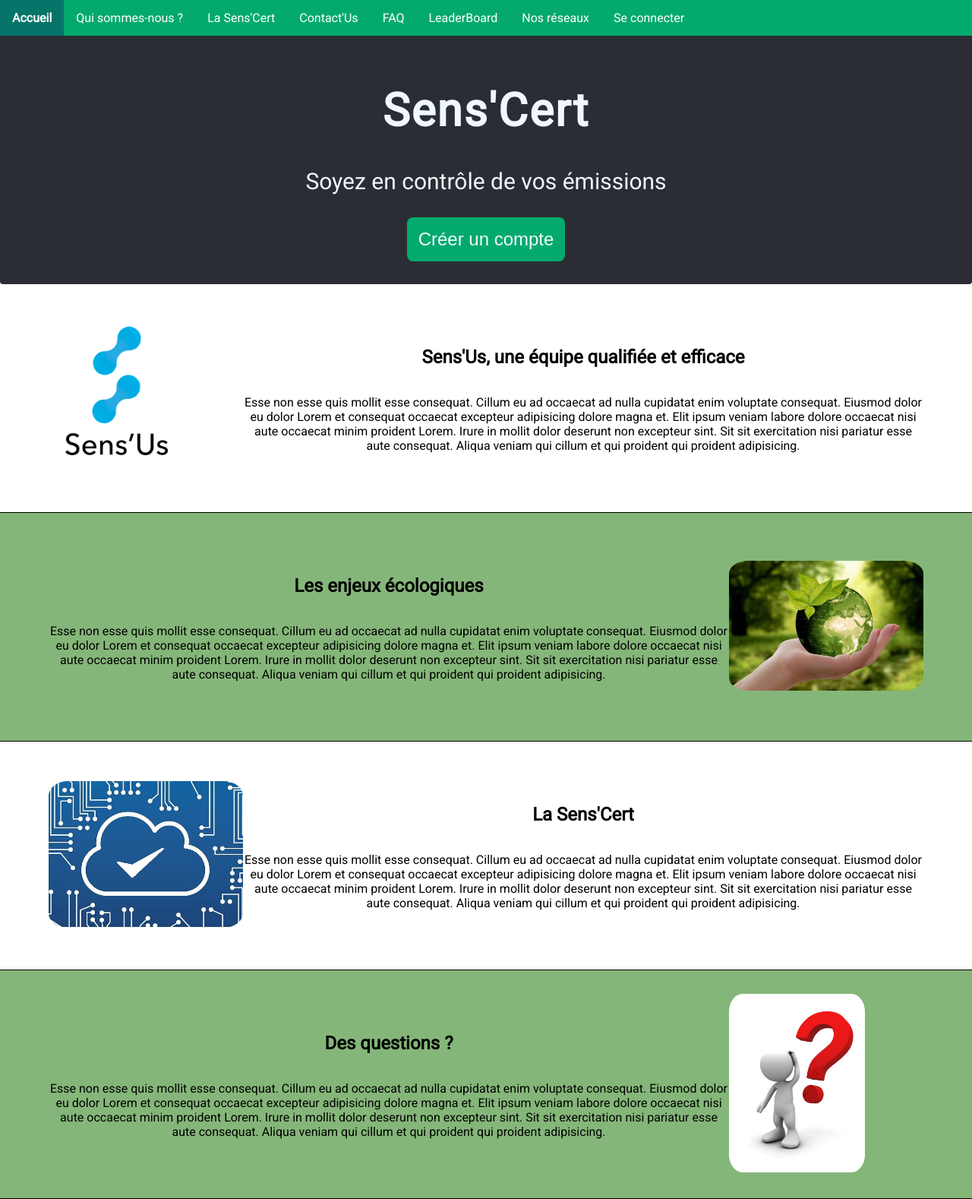
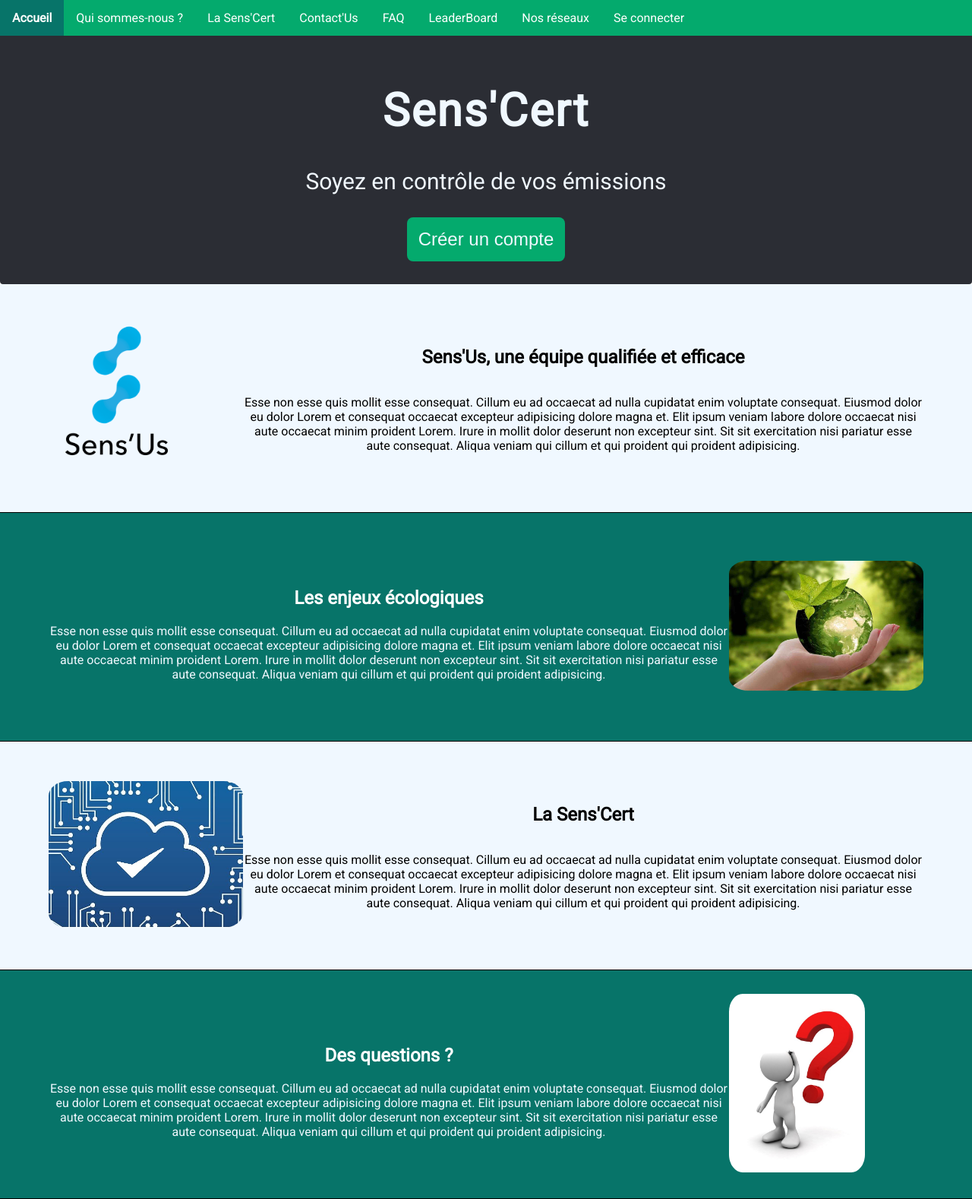
Before and after one commit to arthurpochart/Sens-Us, a PHP site: page /Sens-Us/ in a window 1280 px wide. Shown: the whole page at 76% size. Run offline with PHP 8.4, Linux system fonts and the light colour scheme.

Commit message:
couleur index

```diff
--- a/index.php
+++ b/index.php
@@ -14,6 +14,10 @@
     <style>
     img {
         border-radius: 10%;
+    }
+    .justifier {
+        text-align: justify;
+        text-justify: inter-word;
     }
     </style>
     <title>Page d'accueil</title>
@@ -49,10 +53,10 @@
         </div>
         <div class="bandeau" id="bandeau2">
             <div class="bandeau-container-texte">
-                <h2 class="titre-bandeau">Les enjeux écologiques</h2>
-                <p>
+                <h2 class="titre-bandeau2">Les enjeux écologiques</h2>
+                <p2>
                     Esse non esse quis mollit esse consequat. Cillum eu ad occaecat ad nulla cupidatat enim voluptate consequat. Eiusmod dolor eu dolor Lorem et consequat occaecat excepteur adipisicing dolore magna et. Elit ipsum veniam labore dolore occaecat nisi aute occaecat minim proident Lorem. Irure in mollit dolor deserunt non excepteur sint. Sit sit exercitation nisi pariatur esse aute consequat. Aliqua veniam qui cillum et qui proident qui proident adipisicing.
-                </p>
+                </p2>
             </div>
             <div class="bandeau-container-img">
                 <img src="Assets/Images/ecologie.jpg" alt="Ecologie" id="img-ecologie" />
@@ -71,10 +75,10 @@
         </div>
         <div class="bandeau" id="bandeau4">
             <div class="bandeau-container-texte">
-                <h2 class="titre-bandeau">Des questions ?</h2>
-                <p>
+                <h2 class="titre-bandeau2">Des questions ?</h2>
+                <p2>
                     Esse non esse quis mollit esse consequat. Cillum eu ad occaecat ad nulla cupidatat enim voluptate consequat. Eiusmod dolor eu dolor Lorem et consequat occaecat excepteur adipisicing dolore magna et. Elit ipsum veniam labore dolore occaecat nisi aute occaecat minim proident Lorem. Irure in mollit dolor deserunt non excepteur sint. Sit sit exercitation nisi pariatur esse aute consequat. Aliqua veniam qui cillum et qui proident qui proident adipisicing.
-                </p>
+                </p2>
             </div>
             <div class="bandeau-container-img">
                 <img src="Assets/Images/question.jpeg" alt="Point d'interrogation" id="img-question" />
--- a/style.css
+++ b/style.css
@@ -10,12 +10,12 @@
 
 #bandeau1,
 #bandeau3 {
-  background-color: #FFFFFF;
+  background-color: aliceblue;
 }
 
 #bandeau2,
 #bandeau4 {
-  background-color: rgb(133, 182, 121);
+  background-color: rgb(7, 116, 105);
 }
 
 .bandeau-container-texte {
@@ -43,7 +43,11 @@
 }
 
 .titre-bandeau {
-  color: #000000;
+  color: black;
+}
+
+.titre-bandeau2 {
+  color: white;
 }
 
 .header {
@@ -65,6 +69,11 @@ h1 {
   text-transform: capitalize;
 }
 
+p2 {
+  color: aliceblue;
+  font-family: "Roboto", sans-serif;
+}
+
 header p {
   color: aliceblue;
   font-family: "Roboto", sans-serif;
```
